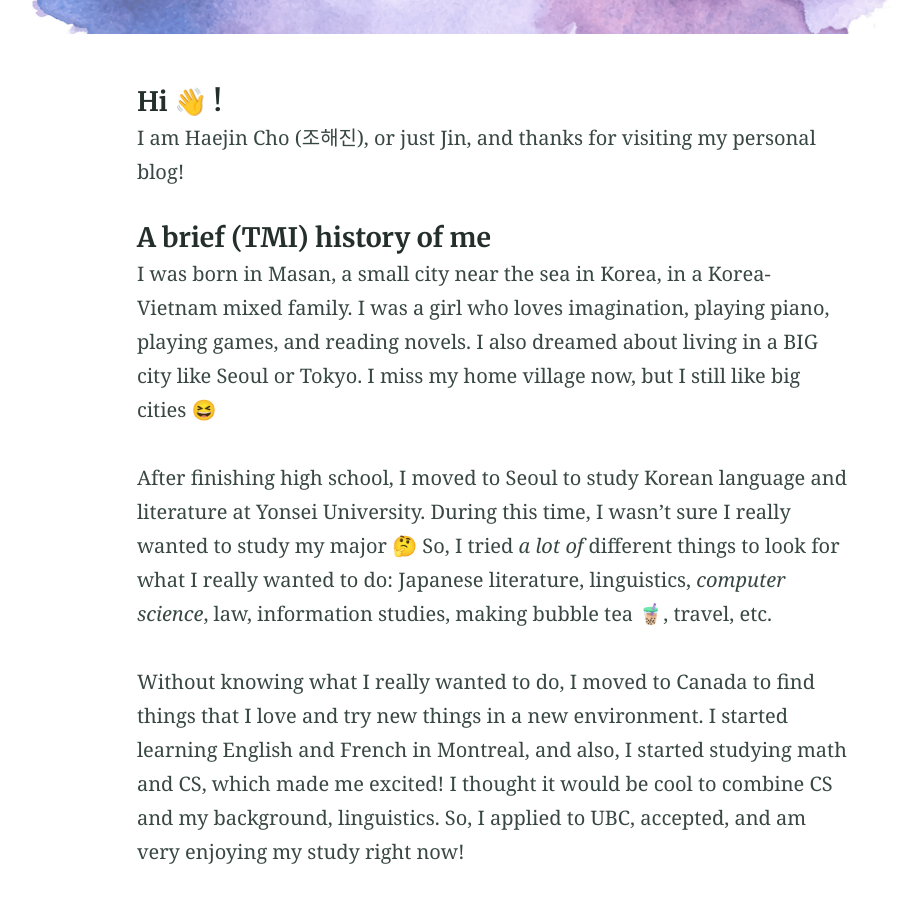
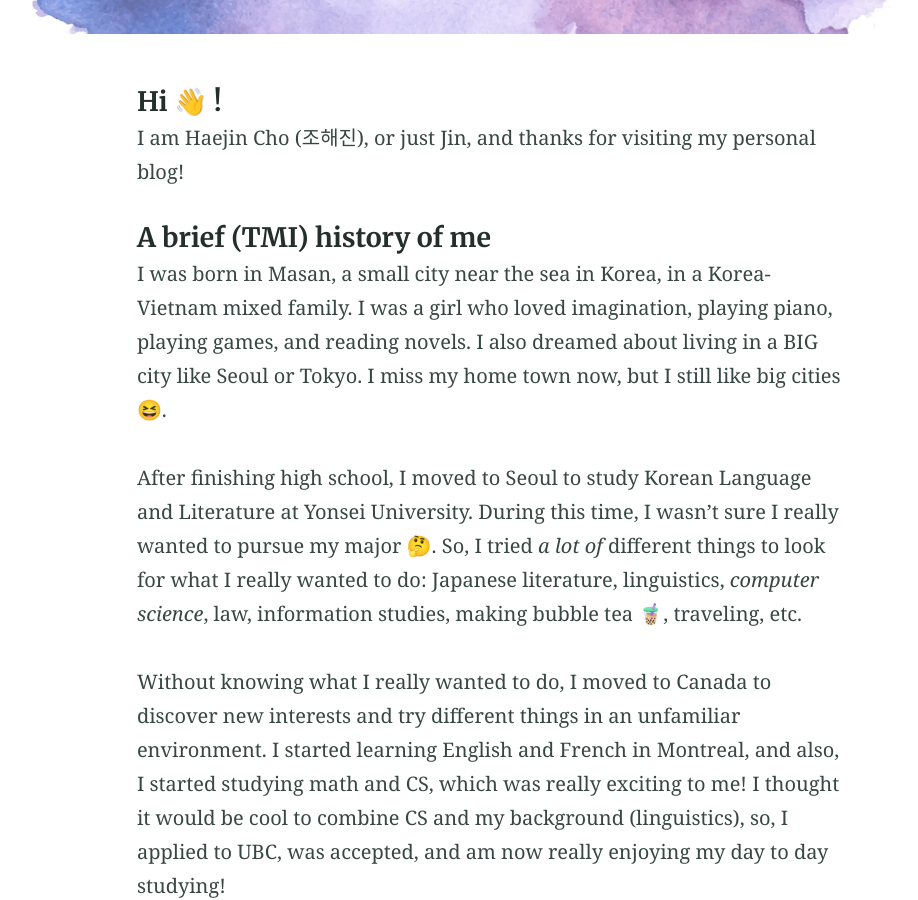
Before and after one commit to jinjin-tonic/jinjin-tonic.github.io, a Jekyll site: the page built from index.md, in a window 1280 px wide and 900 px high, scrolled down 374 px. Shown: the whole window, without its empty margins (146-1064 px from the left). Built offline with Jekyll 4.4.1, drawn with Linux system fonts in a browser that asks for light colours; some of the changed text lies outside the part shown.

Commit message:
update index

```diff
--- a/index.md
+++ b/index.md
@@ -11,21 +11,21 @@ feature_image: "background2.png"
 I am Haejin Cho (조해진), or just Jin, and thanks for visiting my personal blog!
 
 #### A brief (TMI) history of me
-I was born in Masan, a small city near the sea in Korea, in a Korea-Vietnam mixed family. I was a girl who loves imagination, playing piano, playing games, and reading novels. I also dreamed about living in a BIG city like Seoul or Tokyo. I miss my home village now, but I still like big cities 😆
+I was born in Masan, a small city near the sea in Korea, in a Korea-Vietnam mixed family. I was a girl who loved imagination, playing piano, playing games, and reading novels. I also dreamed about living in a BIG city like Seoul or Tokyo. I miss my home town now, but I still like big cities 😆.
 
-After finishing high school, I moved to Seoul to study Korean language and literature at Yonsei University. During this time, I wasn't sure I really wanted to study my major 🤔 So, I tried *a lot of* different things to look for what I really wanted to do: Japanese literature, linguistics, *computer science*, law, information studies, making bubble tea 🧋, travel, etc.
+After finishing high school, I moved to Seoul to study Korean Language and Literature at Yonsei University. During this time, I wasn't sure I really wanted to pursue my major 🤔. So, I tried *a lot of* different things to look for what I really wanted to do: Japanese literature, linguistics, *computer science*, law, information studies, making bubble tea 🧋, traveling, etc.
 
-Without knowing what I really wanted to do, I moved to Canada to find things that I love and try new things in a new environment. I started learning English and French in Montreal, and also, I started studying math and CS, which made me excited! I thought it would be cool to combine CS and my background, linguistics. So, I applied to UBC, accepted, and am very enjoying my study right now!
+Without knowing what I really wanted to do, I moved to Canada to discover new interests and try different things in an unfamiliar environment. I started learning English and French in Montreal, and also, I started studying math and CS, which was really exciting to me! I thought it would be cool to combine CS and my background (linguistics), so, I applied to UBC, was accepted, and am now really enjoying my day to day studying!
 
-I am looking forward to see what is going to happen next in my life; what I am going to learn and challenge, and also, where I am going to live 😉
+I am looking forward to seeing what will happen next in my life; what I am going to learn and challenge, and also, where I am going to live 😉
 
 #### Do you want to know what I study?
 
 - You can check out my [resume](https://github.com/jinjin-tonic/jinjin-tonic.github.io/blob/main/resume.pdf).
-- Or, you can reach me out via my eamil, [miroirs299] at gmail or [my LinkedIn profile](https://www.linkedin.com/in/haejin-cho-220a3a1b2/).
-- Sometimes, I write things about my study and my academic/personal projects [in this blog](https://jinjin-tonic.github.io/blog/).
+- Or, you can reach out to me via my email, [miroirs299] at gmail or [my LinkedIn profile](https://www.linkedin.com/in/haejin-cho-220a3a1b2/).
+- Sometimes, I write things about school and my academic/personal projects [in this blog](https://jinjin-tonic.github.io/blog/).
 
-#### What I like other than study
+#### What I like other than studying
 
 - 🎹 playing piano (especially playing four hands with my friends!)
 - 🎮 playing video games
```
Also changed, not shown: _posts/2021-03-27-multi-parallel-corpus-post-three.md (added, +8 -0 lines).
